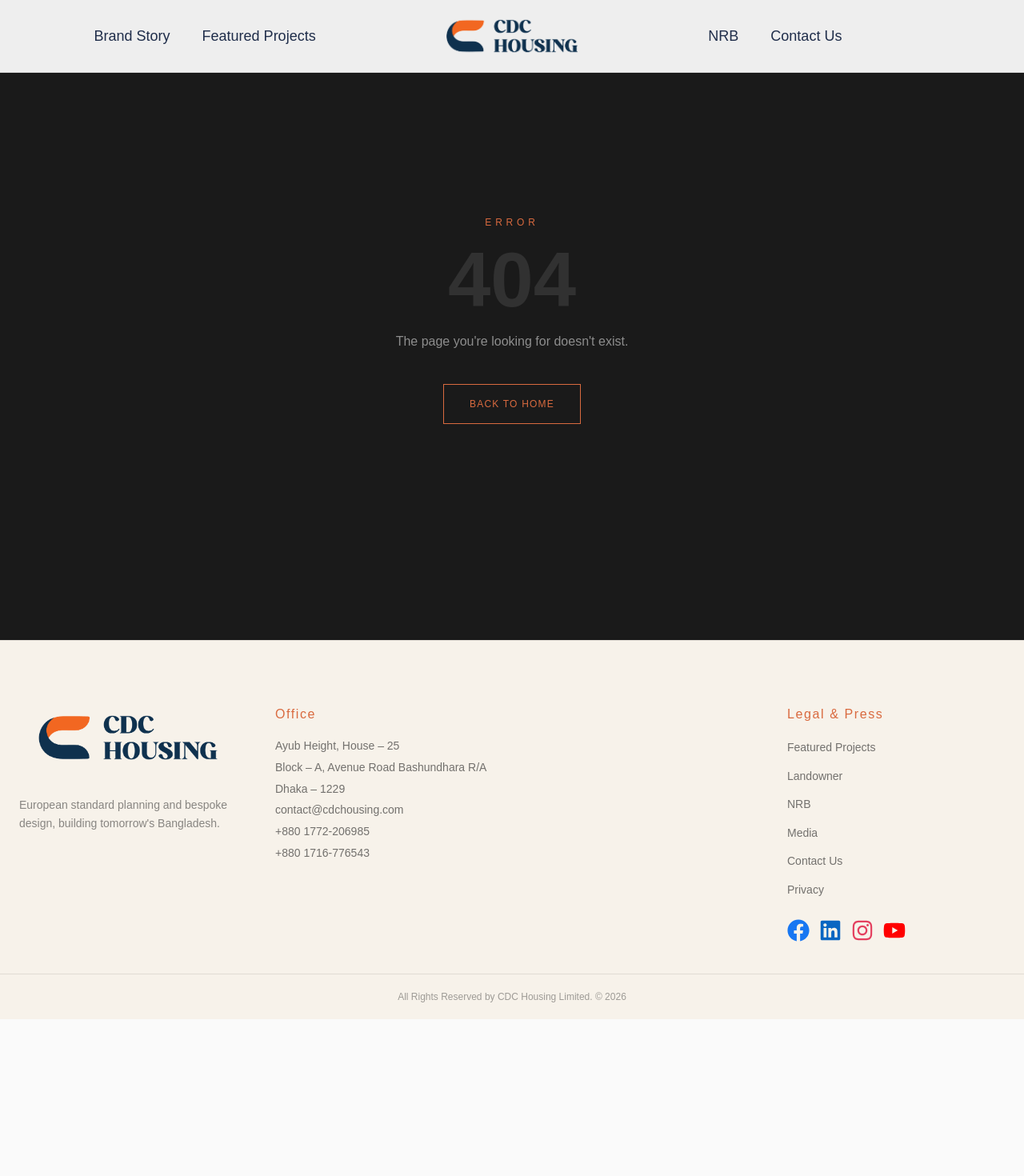
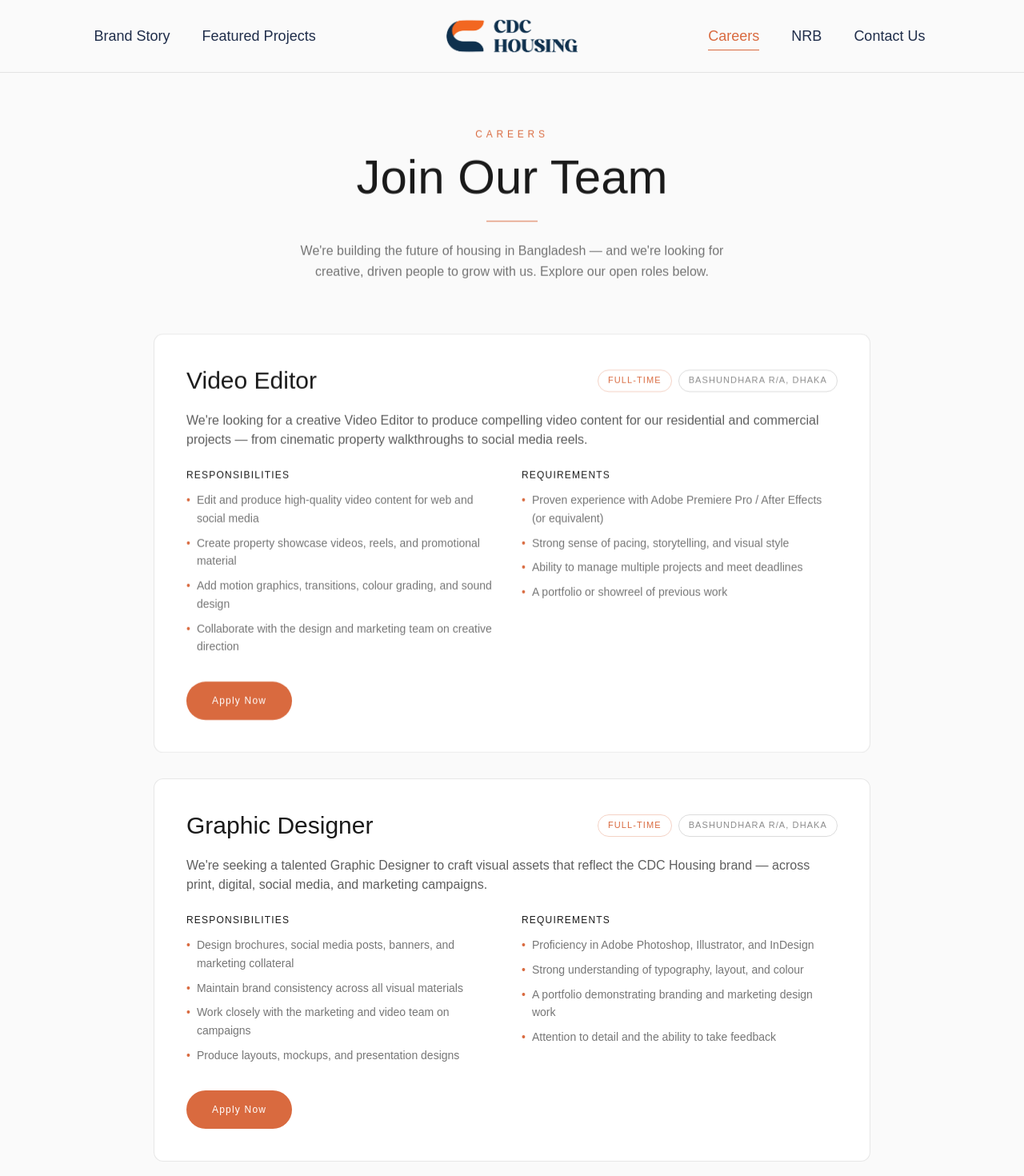
Before and after one commit to neel2751/cdchousing, a Next.js app: page /careers in a window 1280 px wide. Before the commit this address had no page. Shown: the top 1470 px of the page at 80% size. Before the commit the page ends 1274 px from the top, so only its background shows below. Built offline with nearby package versions, Linux system fonts and the light colour scheme.

Commit message:
Update code

```diff
--- /dev/null
+++ b/app/careers/page.tsx
@@ -0,0 +1,135 @@
+import AnimatedSection from "@/components/shared/AnimatedSection";
+import type { Metadata } from "next";
+
+export const metadata: Metadata = { title: "Careers" };
+
+const jobs = [
+  {
+    title: "Video Editor",
+    type: "Full-time",
+    location: "Bashundhara R/A, Dhaka",
+    description:
+      "We're looking for a creative Video Editor to produce compelling video content for our residential and commercial projects — from cinematic property walkthroughs to social media reels.",
+    responsibilities: [
+      "Edit and produce high-quality video content for web and social media",
+      "Create property showcase videos, reels, and promotional material",
+      "Add motion graphics, transitions, colour grading, and sound design",
+      "Collaborate with the design and marketing team on creative direction",
+    ],
+    requirements: [
+      "Proven experience with Adobe Premiere Pro / After Effects (or equivalent)",
+      "Strong sense of pacing, storytelling, and visual style",
+      "Ability to manage multiple projects and meet deadlines",
+      "A portfolio or showreel of previous work",
+    ],
+  },
+  {
+    title: "Graphic Designer",
+    type: "Full-time",
+    location: "Bashundhara R/A, Dhaka",
+    description:
+      "We're seeking a talented Graphic Designer to craft visual assets that reflect the CDC Housing brand — across print, digital, social media, and marketing campaigns.",
+    responsibilities: [
+      "Design brochures, social media posts, banners, and marketing collateral",
+      "Maintain brand consistency across all visual materials",
+      "Work closely with the marketing and video team on campaigns",
+      "Produce layouts, mockups, and presentation designs",
+    ],
+    requirements: [
+      "Proficiency in Adobe Photoshop, Illustrator, and InDesign",
+      "Strong understanding of typography, layout, and colour",
+      "A portfolio demonstrating branding and marketing design work",
+      "Attention to detail and the ability to take feedback",
+    ],
+  },
+];
+
+export default function CareersPage() {
+  return (
+    <>
+      {/* HEADER */}
+      <section className="bg-light pt-32 md:pt-40 pb-12 md:pb-16 px-5 md:px-6">
+        <div className="max-w-7xl mx-auto text-center">
+          <AnimatedSection animation="fade-up">
+            <p className="text-secondary text-xs tracking-[0.4em] uppercase mb-4">Careers</p>
+            <h1 className="font-serif text-4xl md:text-6xl text-primary">Join Our Team</h1>
+            <div className="w-16 h-px bg-secondary mx-auto mt-6" />
+            <p className="text-primary/60 max-w-xl mx-auto mt-6 leading-relaxed">
+              We&apos;re building the future of housing in Bangladesh — and we&apos;re looking for
+              creative, driven people to grow with us. Explore our open roles below.
+            </p>
+          </AnimatedSection>
+        </div>
+      </section>
+
+      {/* JOB LIST */}
+      <section className="bg-light pb-24 md:pb-32 px-5 md:px-6">
+        <div className="max-w-4xl mx-auto space-y-8">
+          {jobs.map((job, i) => (
+            <AnimatedSection key={job.title} animation="fade-up" delay={i * 100}>
+              <div className="bg-white border border-primary/10 rounded-xl p-8 md:p-10 hover:shadow-xl transition-shadow duration-500">
+                <div className="flex flex-col sm:flex-row sm:items-center sm:justify-between gap-3 mb-5">
+                  <h2 className="font-serif text-2xl md:text-3xl text-primary">{job.title}</h2>
+                  <div className="flex flex-wrap gap-2">
+                    <span className="text-secondary text-[11px] tracking-widest uppercase border border-secondary/30 rounded-full px-3 py-1">{job.type}</span>
+                    <span className="text-primary/50 text-[11px] tracking-widest uppercase border border-primary/15 rounded-full px-3 py-1">{job.location}</span>
+                  </div>
+                </div>
+
+                <p className="text-primary/70 text-sm md:text-base leading-relaxed mb-6">{job.description}</p>
+
+                <div className="grid grid-cols-1 md:grid-cols-2 gap-6 mb-8">
+                  <div>
+                    <p className="text-primary text-xs tracking-widest uppercase mb-3">Responsibilities</p>
+                    <ul className="space-y-2">
+                      {job.responsibilities.map((r) => (
+                        <li key={r} className="text-primary/60 text-sm leading-relaxed flex gap-2">
+                          <span className="text-secondary">•</span>{r}
+                        </li>
+                      ))}
+                    </ul>
+                  </div>
+                  <div>
+                    <p className="text-primary text-xs tracking-widest uppercase mb-3">Requirements</p>
+                    <ul className="space-y-2">
+                      {job.requirements.map((r) => (
+                        <li key={r} className="text-primary/60 text-sm leading-relaxed flex gap-2">
+                          <span className="text-secondary">•</span>{r}
+                        </li>
+                      ))}
+                    </ul>
+                  </div>
+                </div>
+
+                <a
+                  href={`mailto:careers@cdchousing.com?subject=Application for ${encodeURIComponent(job.title)}`}
+                  className="inline-flex items-center justify-center gap-3 bg-secondary text-white text-xs tracking-widest px-8 py-4 rounded-full hover:bg-secondary-dark transition-all duration-500"
+                >
+                  Apply Now
+                </a>
+              </div>
+            </AnimatedSection>
+          ))}
+        </div>
+      </section>
+
+      {/* CTA */}
+      <section className="bg-primary py-16 md:py-24 px-5 md:px-6 text-center">
+        <AnimatedSection animation="fade-up" className="max-w-2xl mx-auto">
+          <h2 className="font-serif text-3xl md:text-4xl text-white mb-5">
+            Don&apos;t see the right role?
+          </h2>
+          <p className="text-white/60 mb-8">
+            We&apos;re always happy to hear from talented people. Send us your CV and portfolio.
+          </p>
+          <a
+            href="mailto:careers@cdchousing.com"
+            className="inline-flex items-center justify-center bg-secondary text-white text-sm tracking-widest px-10 py-4 rounded-full hover:bg-secondary-dark transition-all duration-500"
+          >
+            Get in Touch
+          </a>
+        </AnimatedSection>
+      </section>
+    </>
+  );
+}
--- a/data/navigation.ts
+++ b/data/navigation.ts
@@ -1,6 +1,7 @@
 export const navItems = [
   { label: "Brand Story", href: "/about" },
   { label: "Featured Projects", href: "/projects" },
+  { label: "Careers", href: "/careers" },
   { label: "NRB", href: "/nrb" },
   { label: "Contact Us", href: "/contact" },
 ];
@@ -12,11 +13,12 @@ export const footerLinks = {
     { label: "Landowner", href: "/landowner" },
     { label: "Contact Us", href: "/contact" },
   ],
-  legal: [
+    legal: [
     { label: "Featured Projects", href: "/projects" },
     { label: "Landowner", href: "/landowner" },
     { label: "NRB", href: "/nrb" },
     { label: "Media", href: "/media" },
+    { label: "Careers", href: "/careers" },
     { label: "Contact Us", href: "/contact" },
     { label: "Privacy", href: "/privacy" },
   ],
```
